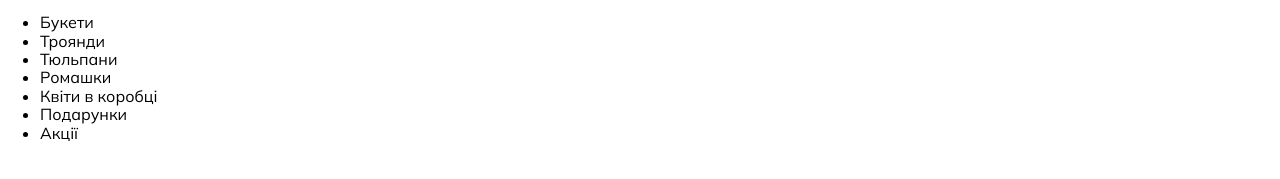
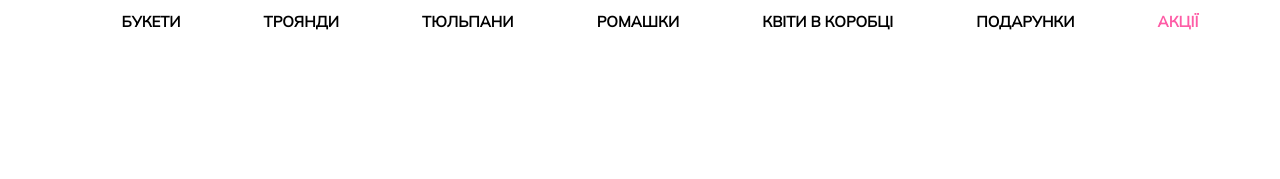
Before and after one commit to IreneAleks/-.ua, a plain HTML site: page index.html in a window 1280 px wide. Shown: the part 129-308 px from the top of the page. Drawn offline with Linux system fonts and the light colour scheme.

Commit message:
Update style.css
add navigation styles

```diff
--- a/css/style.css
+++ b/css/style.css
@@ -84,3 +84,26 @@ align-items: center;
     text-align: center;
     line-height: 2.5em;
 }
+
+
+/* NAVIGATION */
+nav {
+    max-width: 1200px;
+    margin: auto;
+}
+
+.nav-list {
+    display: flex;
+    justify-content: space-around;
+}
+
+.nav-list li {
+    text-transform: uppercase;
+    font-weight: bold;
+    font-size: 15px;
+    list-style-type: none;
+}
+
+.nav-list li:last-child {
+    color: #fe5ca6;
+}
```
